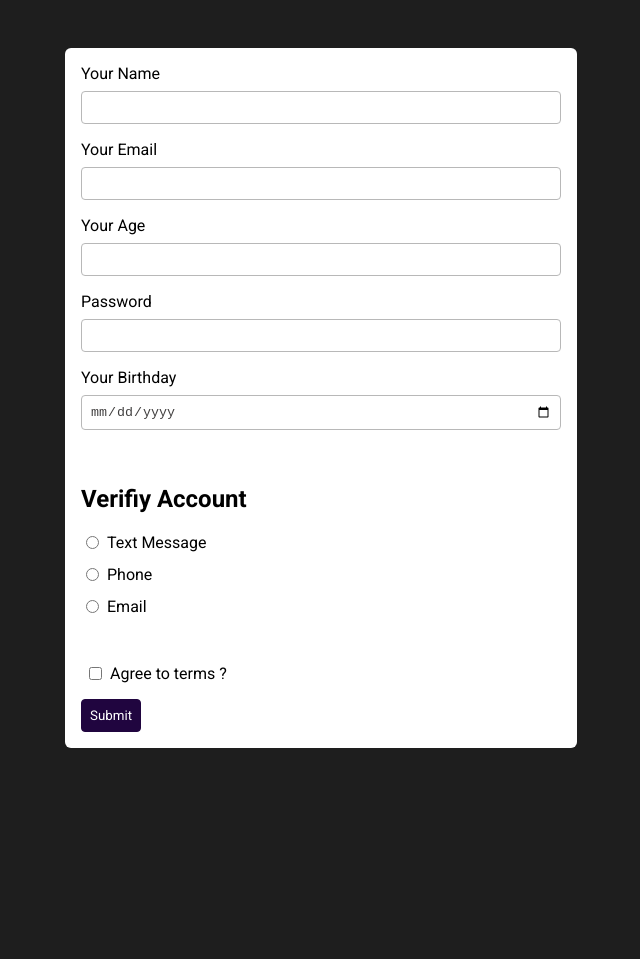
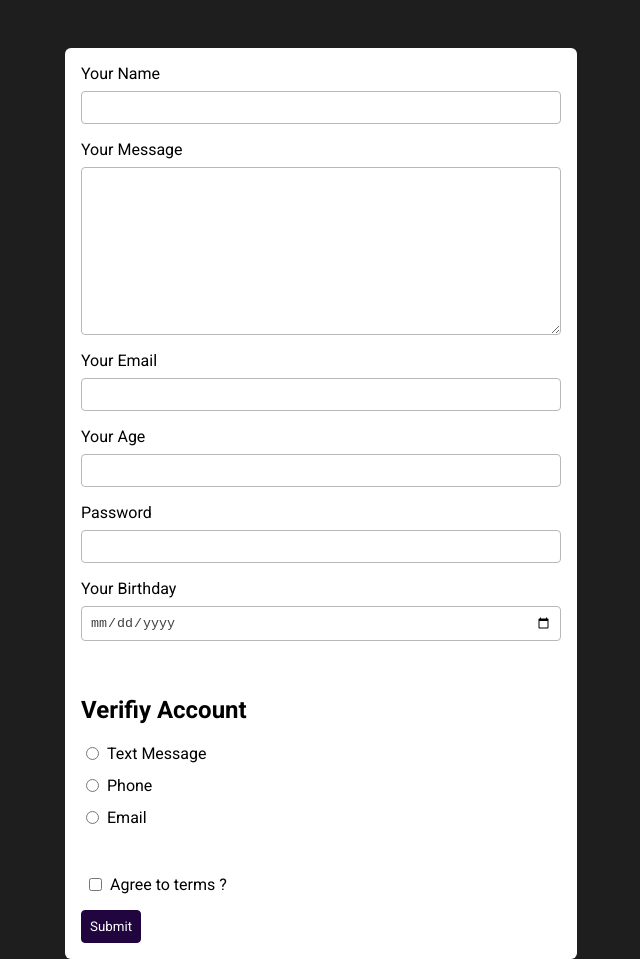
Before and after one commit to smids/web-dev-form, a plain HTML site: page index.html in a window 1280 px wide. Shown: the whole page, without its empty margins (319-959 px from the left). Before the commit the page ends 800 px from the top, so only its background shows below. Drawn offline with Linux system fonts and the light colour scheme.

Commit message:
adding textarea

```diff
--- a/index.html
+++ b/index.html
@@ -14,6 +14,8 @@
     <form action="/" method="GET">
         <label for="username">Your Name</label>
         <input type="text" name="username" id="username">
+        <label for="usermessage">Your Message</label>
+        <textarea name="usermessage" id="usermessage" rows="10"></textarea>
         <label for="email">Your Email</label>
         <input type="email" name="email" id="email">
         <label for="age">Your Age</label>
--- a/style.css
+++ b/style.css
@@ -16,7 +16,7 @@ label{
     display: block;
 }
 
-input{
+input, textarea{
     width: 100%;
     display: block;
     margin-bottom: 1rem;
@@ -27,7 +27,7 @@ input{
     border-radius: 4px;
 }
 
-input:focus{
+input:focus, textarea:focus{
     background-color: rgb(219, 190, 253);
     color: rgb(32, 5, 63);
     border-radius: rgb(32,5,63);
```
